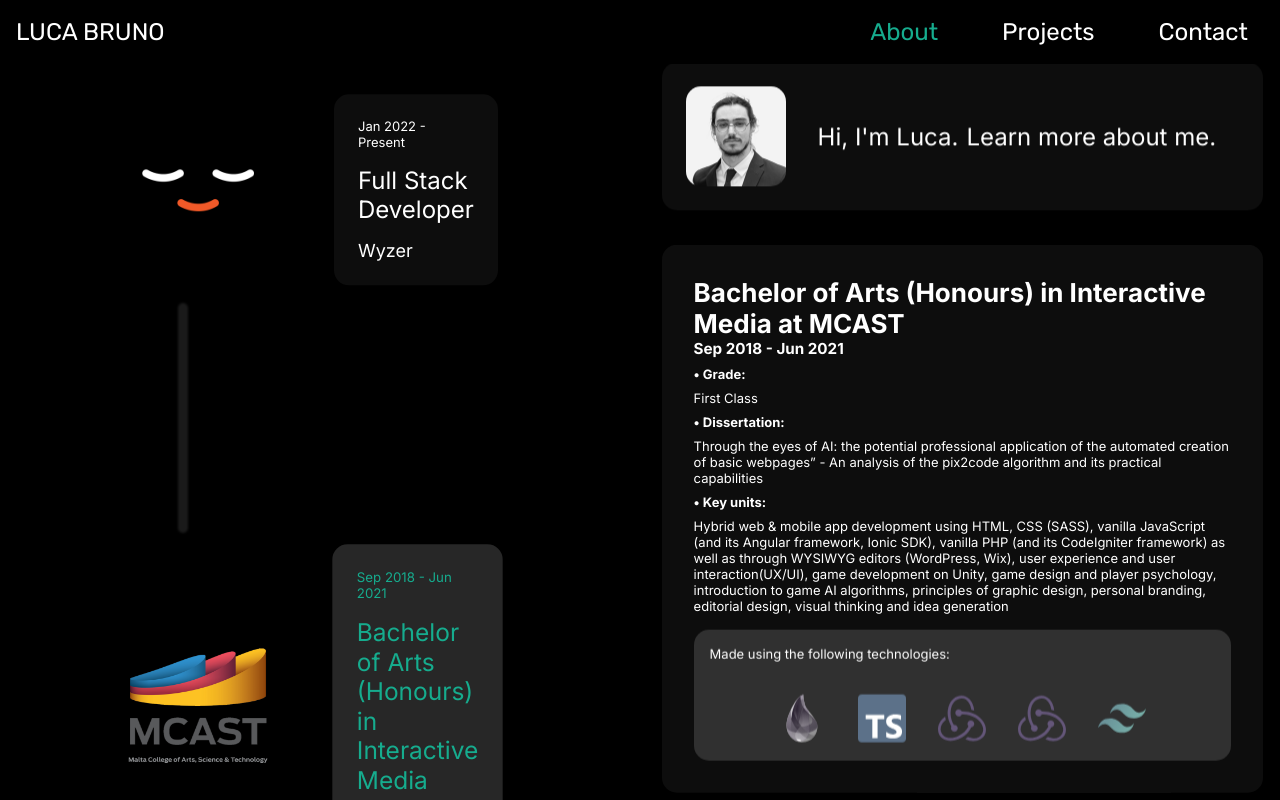
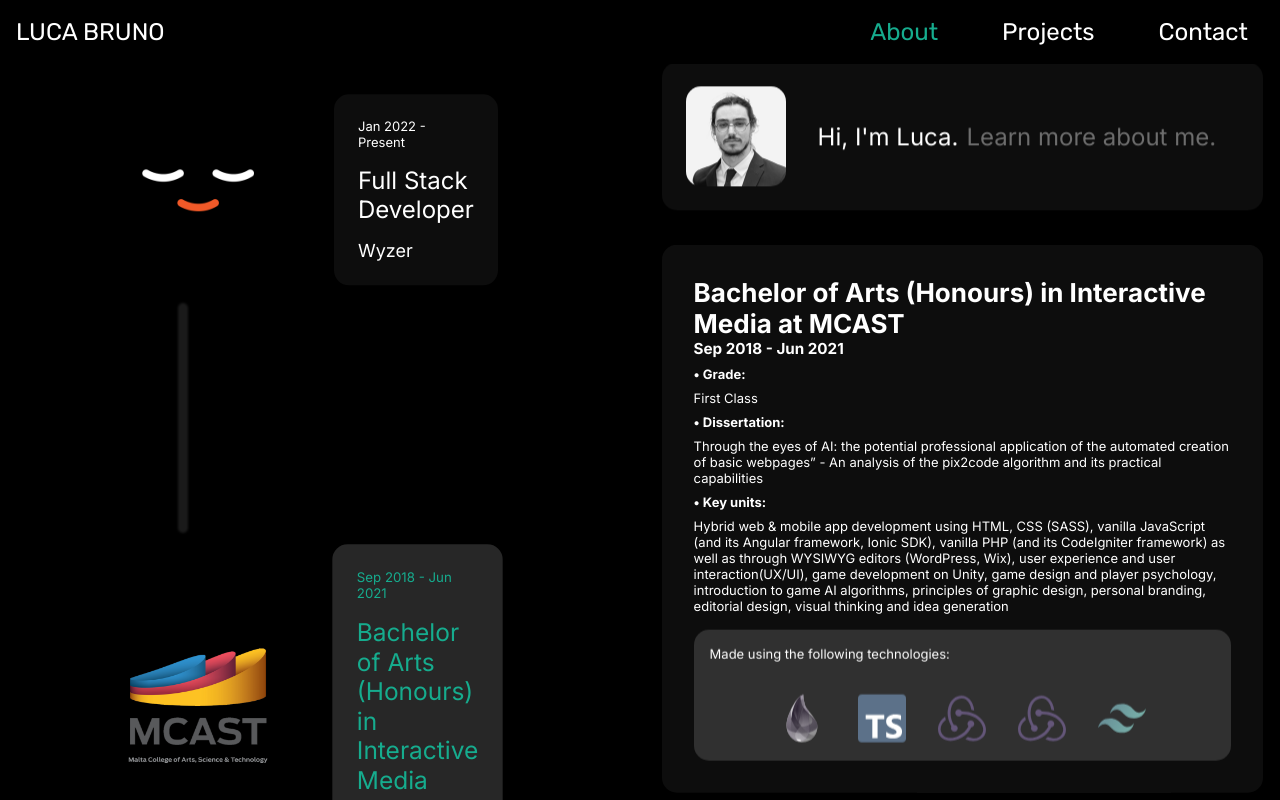
Before and after one commit to luca-bruno/portfolio-website, a Next.js app: page /about in a window 1280 px wide. Both pictures are taken after a click on the button 273 px from the left and 703 px from the top of the page. Built offline with nearby package versions, Linux system fonts and the light colour scheme.

Commit message:
fix: minor styling

```diff
--- a/app/about/page.tsx
+++ b/app/about/page.tsx
@@ -183,11 +183,12 @@
               Hi, I&apos;m Luca.
               {isWorkSelected && (
                 <button
+                  id="profile_description_extender_container"
                   type="button"
                   onClick={() => setIsWorkSelected((prev) => !prev)}
                 >
                   <p
-                    className={`${isProfileHovered ? "underline" : ""} profile_description_extender`}
+                    className={`${isProfileHovered ? "" : ""} profile_description_extender`}
                   >
                     Learn more about me.
                   </p>
--- a/styles/WorkTimeline.css
+++ b/styles/WorkTimeline.css
@@ -50,6 +50,10 @@
   transition: filter 0.2s ease-in-out;
 }
 
+.profile:hover #profile_description_extender_container {
+    color: rgb(255, 255, 255, 1);
+}
+
 .profile_picture {
   user-select: none;
   margin: auto;
@@ -79,15 +83,22 @@
   align-items: center;
 }
 
+.minimized:hover{
+    color: white;
+}
+
 .profile_description_tag {
   font-size: x-large;
   transition: font-size 0.8s ease-in-out;
 }
 
+#profile_description_extender_container {
+    color: rgb(255, 255, 255, 0.4);
+}
+
 .profile_description_extender {
   opacity: 0;
   margin-left: 0.5rem;
-  color: white;
   transition: color 0.2s ease-in-out;
   animation: fadeAndSlide 1.5s ease-in-out forwards;
 }
```
